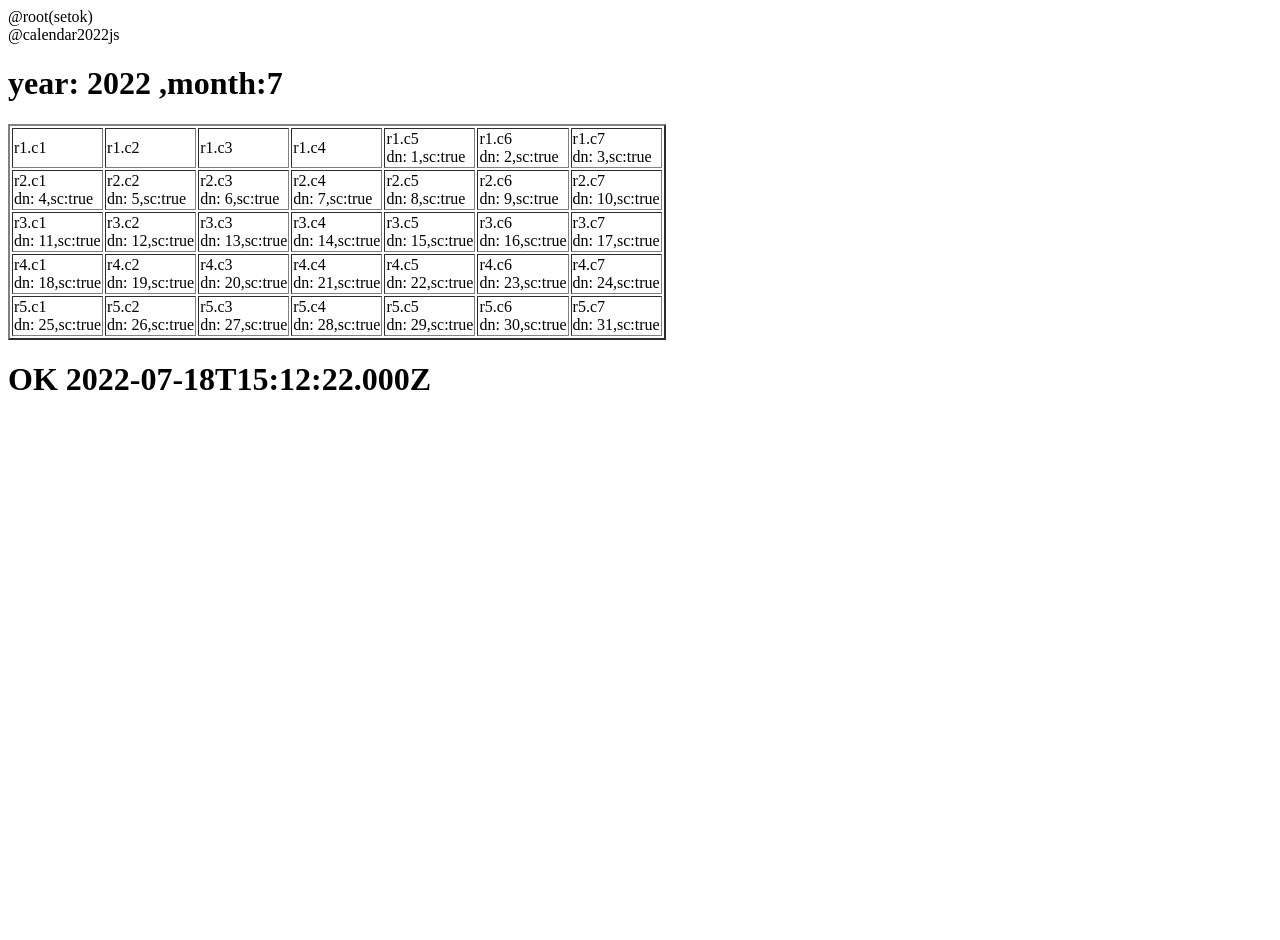
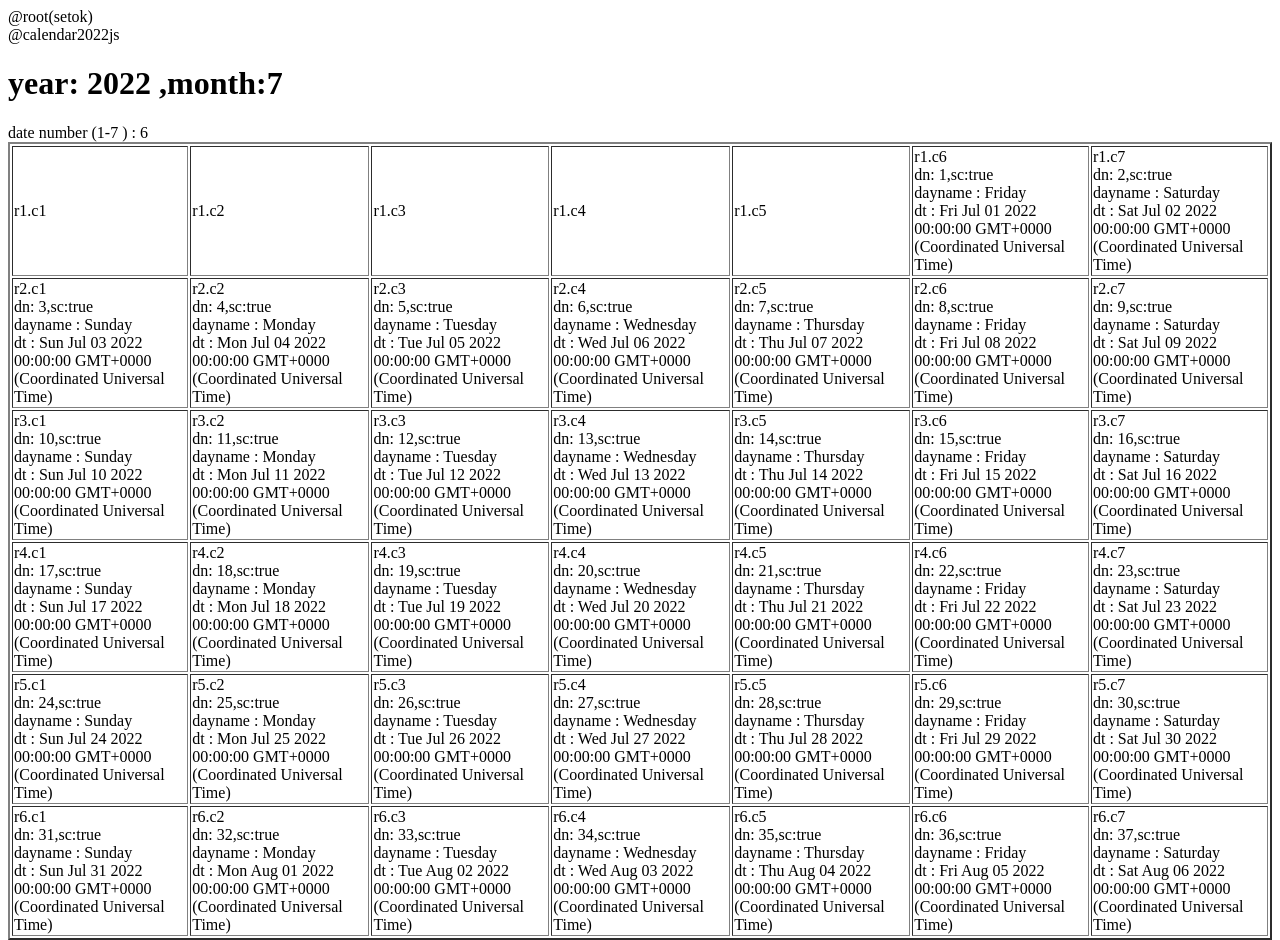
Before and after one commit to tps2015gh/calendar2022js, a website: page test.html in a window 1280 px wide. Shown: the top 940 px of the page. Before the commit the page ends 800 px from the top, so only its background shows below. Drawn offline with Linux system fonts and the light colour scheme.

Commit message:
can display as calendar  core

```diff
--- a/dest/calendar1.js
+++ b/dest/calendar1.js
@@ -25,6 +25,15 @@ class Calendar2022js {
         this.month = month;
     }
     //===========================================
+    set_year_month_now() {
+        let dt = new Date();
+        // console.log( dt );
+        // console.log(  dt.getFullYear() );
+        // console.log( dt.getMonth() + 1 );
+        this.year = dt.getFullYear();
+        this.month = dt.getMonth() + 1;
+    }
+    //===========================================
     set_root(selector) {
         console.log(" > call set_root() " + selector);
         let el = document.querySelector(selector);
@@ -43,11 +52,12 @@ class Calendar2022js {
         let startcount = false;
         const START_CELL = CalendarModelInfo.getFirstDateNumberOfMonth(this.year, this.month);
         const DAY_IN_MONTH = 31;
+        console.assert(START_CELL < 10);
         for (let rowi = 1; (rowi <= 6) && (daynum < DAY_IN_MONTH); rowi++) {
             // if( ){ break ; /* exit rowi */ }
             let tr1 = ElBuilder.newTr();
             for (let celli = 1; celli <= 7; celli++) {
-                if (rowi == 1 && celli == START_CELL) {
+                if ((rowi == 1) && (celli == START_CELL)) {
                     startcount = true;
                 }
                 if (startcount) {
@@ -58,11 +68,18 @@ class Calendar2022js {
                     c1.innerHTML = "r" + rowi + ".c" + celli + "<br>";
                 }
                 else {
-                    c1.innerHTML = "r" + rowi + ".c" + celli + "<br>" + "dn: " + daynum + ",sc:" + startcount;
+                    c1.innerHTML = "r" + rowi + ".c" + celli
+                        + "<br>" + "dn: "
+                        + daynum + ",sc:" + startcount
+                        + "<br> dayname : "
+                        + CalendarModelInfo.getDayName(this.year, this.month, daynum)
+                        + "<br> dt : "
+                        + CalendarModelInfo.getDateString(this.year, this.month, daynum);
                 }
                 c1.setAttribute("xrow", "" + rowi);
                 c1.setAttribute("xcell", "" + celli);
-                c1.setAttribute("daynum", "99");
+                c1.setAttribute("daynum", "" + daynum);
+                c1.setAttribute("dayname", CalendarModelInfo.getDayName(this.year, this.month, daynum));
                 tr1.appendChild(c1);
                 //=============================
             }
@@ -82,7 +99,9 @@ class Calendar2022js {
         // this.root.append(tb1 )
         //=======================================
         let dYearMonth = ElBuilder.newDiv();
-        dYearMonth.innerHTML = "<h1>year: " + this.year + " ,month:" + this.month + " </h1>";
+        dYearMonth.innerHTML = "<h1>year: " + this.year + " ,month:" + this.month + " </h1>"
+            + "date number (1-7 ) : "
+            + CalendarModelInfo.getFirstDateNumberOfMonth(this.year, this.month);
         div1.append(dYearMonth);
         //=======================================
         // add Table
@@ -132,11 +151,39 @@ class CalendarCell {
 //================================================================
 class CalendarModelInfo {
     //===========================================
+    /**
+     *
+     * @param year
+     * @param month
+     * @returns number
+     * @see
+     *      https://www.codegrepper.com/code-examples/javascript/get+day+number+from+date+javascript
+     */
     static getFirstDateNumberOfMonth(year, month) {
-        return 5;
+        // let dt1 = new Date(year, month, 1, 0, 0, 0, 0);
+        let dt1 = new Date(2022, 0, 1);
+        return dt1.getUTCDay();
     }
     static getDaysInMonth(year, month) {
-        return new Date(year, month, 0).getDate();
+        return new Date(year, month - 1, 0).getDate();
+    }
+    static getDateString(year, month, day) {
+        let a = new Date(year, month - 1, day);
+        let r = a.toString();
+        return r;
+    }
+    static getDayName(year, month, day) {
+        let a = new Date(year, month - 1, day);
+        let weekdays = new Array(7);
+        weekdays[0] = "Sunday";
+        weekdays[1] = "Monday";
+        weekdays[2] = "Tuesday";
+        weekdays[3] = "Wednesday";
+        weekdays[4] = "Thursday";
+        weekdays[5] = "Friday";
+        weekdays[6] = "Saturday";
+        let r = weekdays[a.getDay()];
+        return r;
     }
 }
 //========================
--- a/test.html
+++ b/test.html
@@ -17,7 +17,11 @@
         //=======================================
         let cal1 =  new calendar200js.Calendar2022js();
         cal1.set_root("#c1");
-        cal1.set_year_month(2022,7);
+
+        cal1.set_year_month(2022,6);
+        cal1.set_year_month_now();
+
+
         cal1.paint();
     }//
 </script>
```
Also changed, not shown: src/calendar1.ts (+58 -7 lines).
